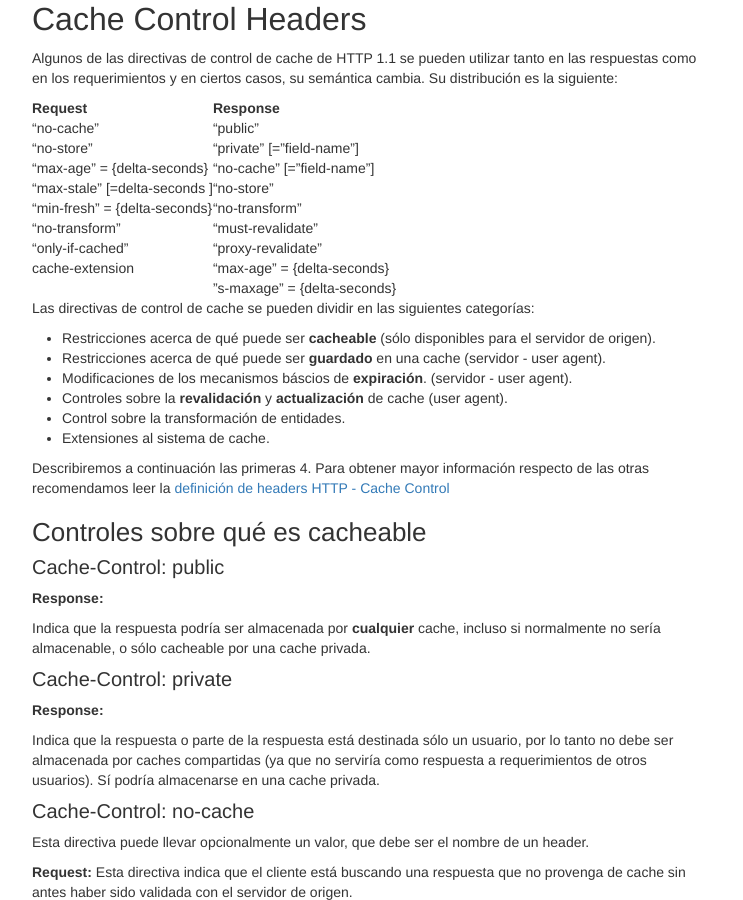
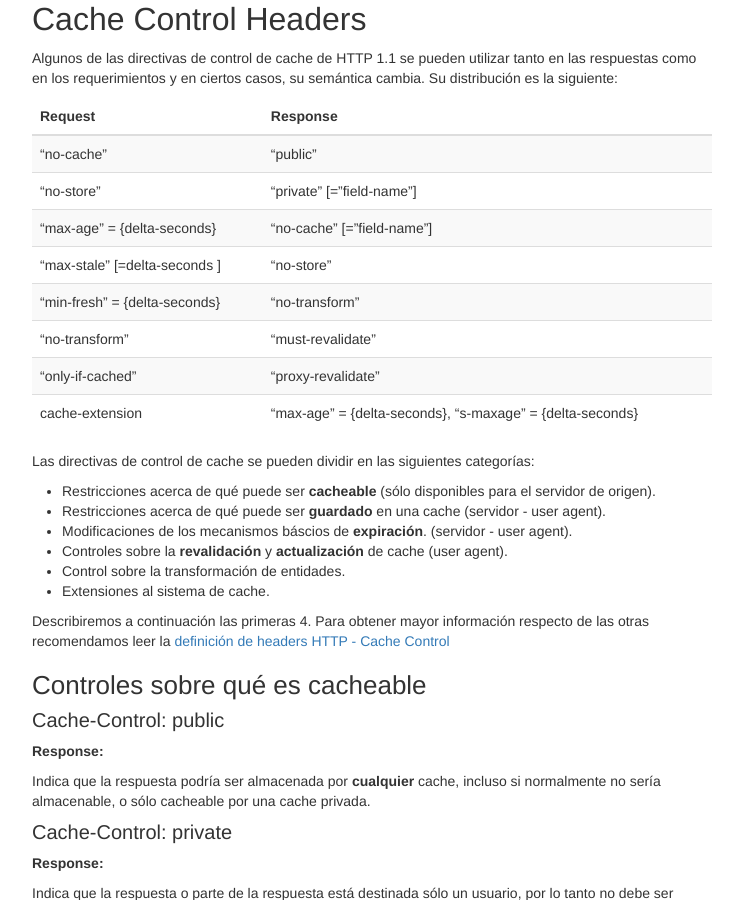
Before and after one commit to Desarrollo-CeSPI/desarrollo-cespi.github.io, a Jekyll site: the page built from _posts/2013-05-02-http_caching_up_and_running.md, in a window 1280 px wide and 900 px high, scrolled down 2982 px. Shown: the whole window, without its empty margins (268-1011 px from the left). Built offline with Jekyll 4.4.1, drawn with Linux system fonts in a browser that asks for light colours.

Commit message:
Table styling in HTTP cache post.

```diff
--- a/_posts/2013-05-02-http_caching_up_and_running.md
+++ b/_posts/2013-05-02-http_caching_up_and_running.md
@@ -161,7 +161,7 @@ los requerimientos y en ciertos casos, su semántica cambia. Su distribución es
 
 
 | Request                             |   Response                    |
-| ------------------------------------|-------------------------------|
+|:------------------------------------|:------------------------------|
 | "no-cache"                          | "public"                      |
 | "no-store"                          | "private"  [="field-name"]    |
 | "max-age" = {delta-seconds}         | "no-cache" [="field-name"]    |
@@ -169,8 +169,8 @@ los requerimientos y en ciertos casos, su semántica cambia. Su distribución es
 | "min-fresh" = {delta-seconds}       | "no-transform"                |
 | "no-transform"                      | "must-revalidate"             |
 | "only-if-cached"                    | "proxy-revalidate"            |
-| cache-extension                     | "max-age"  = {delta-seconds}  |
-|                                     | "s-maxage" = {delta-seconds}  |
+| cache-extension                     | "max-age"  = {delta-seconds}, "s-maxage" = {delta-seconds} |
+{: class="table table-striped"}
 
 
 
```
